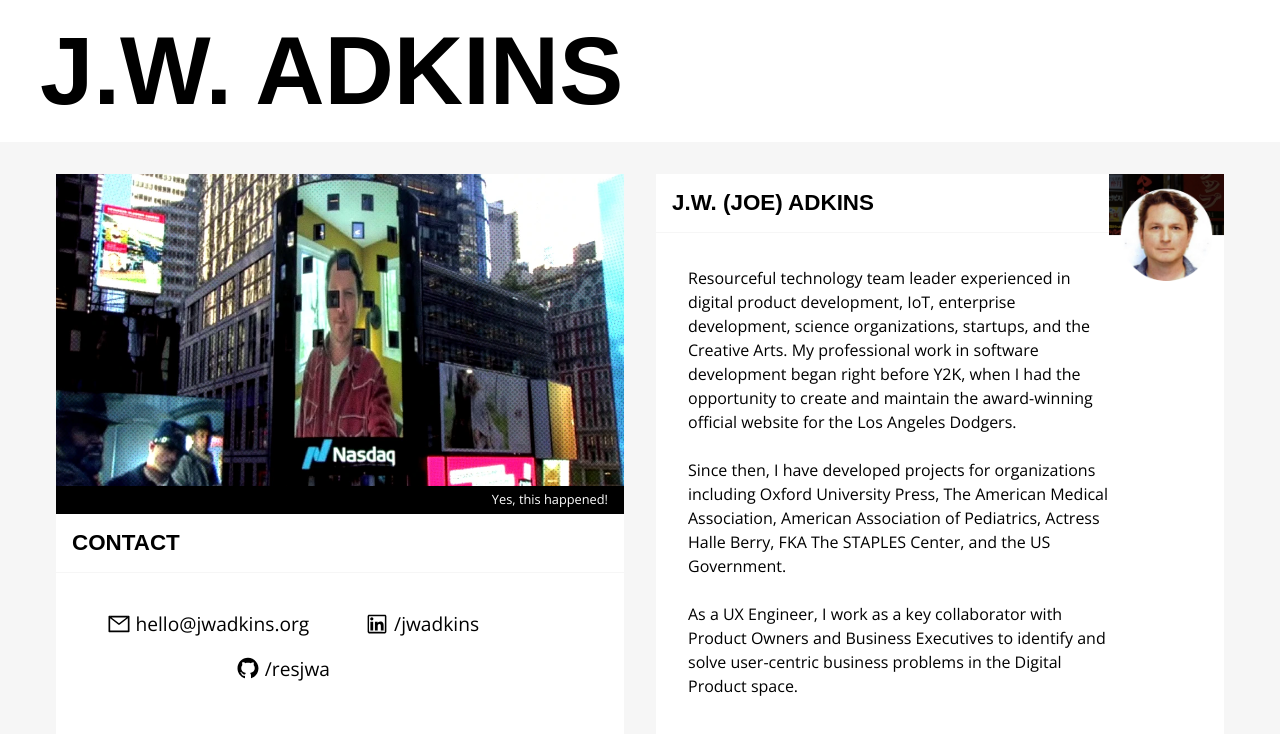
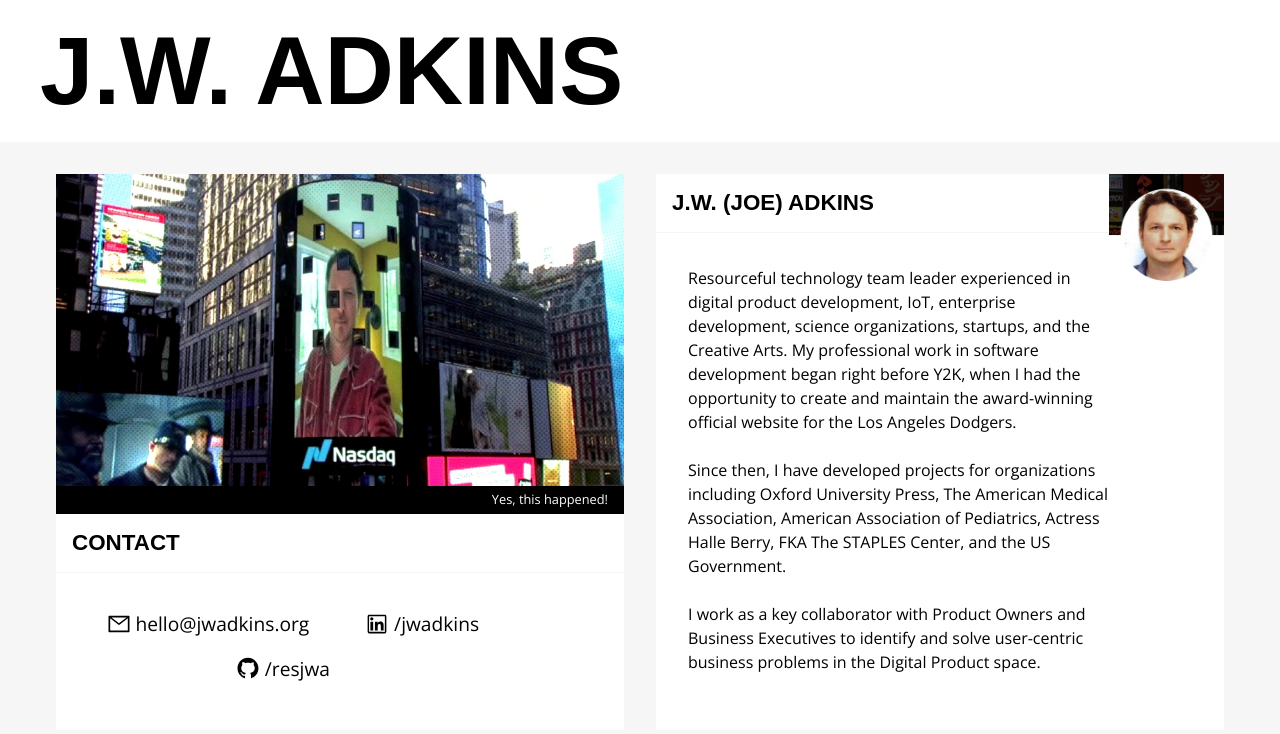
Before and after one commit to resjwa/jwadkins.org, a Next.js app: page / in a window 1280 px wide. Shown: the top 734 px of the page. Built offline with nearby package versions, Linux system fonts and the light colour scheme; a web font is replaced by a local one.

Commit message:
Change copy

```diff
--- a/app/page.js
+++ b/app/page.js
@@ -50,7 +50,7 @@ export default function Home() {
                   American Association of Pediatrics, Actress Halle Berry, FKA The STAPLES Center, and the US Government.
                 </p>
                 <p>
-                  As a UX Engineer, I work as a key collaborator with Product Owners and Business Executives to identify and solve user-centric
+                  I work as a key collaborator with Product Owners and Business Executives to identify and solve user-centric
                   business problems in the Digital Product space.
                 </p>
               </div>
```
